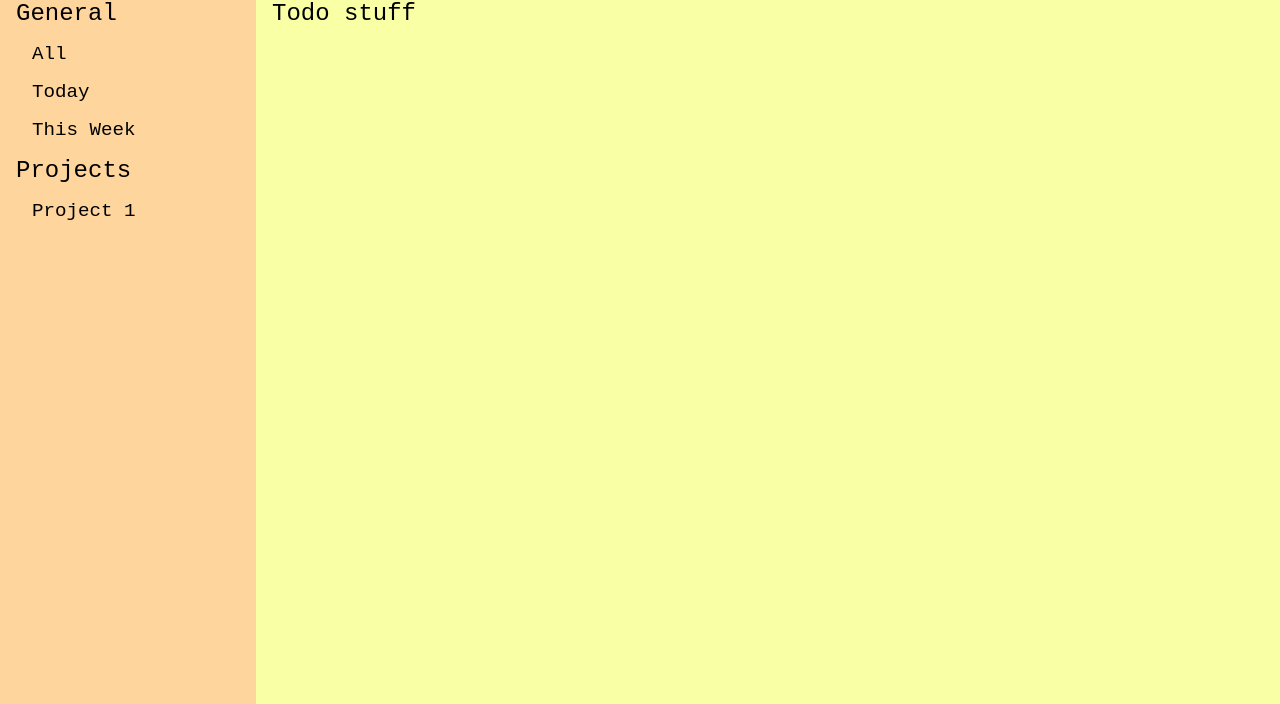
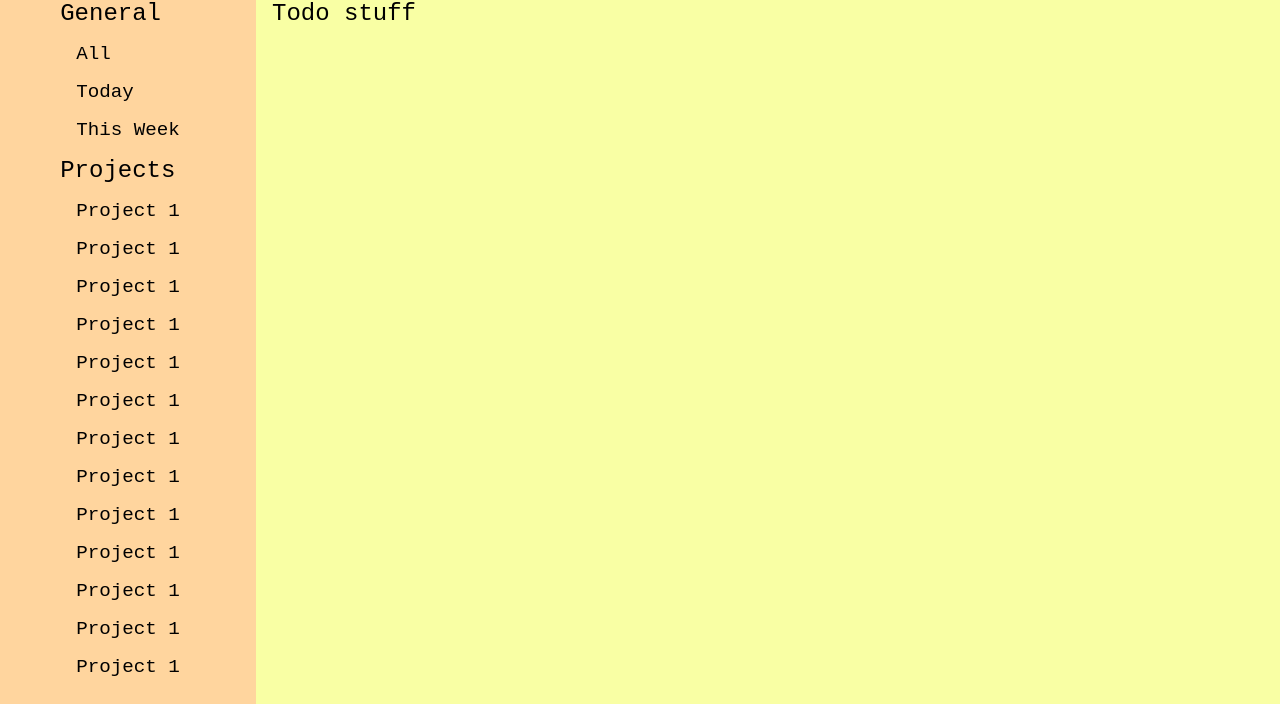
Before and after one commit to bananaplant7/odin-todo-list, a website: page dist/index.html in a window 1280 px wide. Shown: the part 96-800 px from the top of the page. Drawn offline with Linux system fonts and the light colour scheme.

Commit message:
center sidebar & add scroll to projects

```diff
--- a/dist/index.html
+++ b/dist/index.html
@@ -11,15 +11,43 @@
 <body>
     <header>Todo List&nbsp; <span class="headerIcon"> ☑️</span></header>
     <main>
+        <div class="sidebarContainer">
             <div class="sidebar">
                 General
                 <button class="all" id="all">All</button>
                 <button class="today" id="today">Today</button>
                 <button class="thisWeek" id="thisWeek">This Week</button>
                 Projects
-            <button class="thisWeek" id="thisWeek">Project 1</button>
+                <div class="projectsContainer">
+                    <button class="project">Project 1</button>
+                    <button class="project">Project 1</button>
+                    <button class="project">Project 1</button>
+                    <button class="project">Project 1</button>
+                    <button class="project">Project 1</button>
+                    <button class="project">Project 1</button>
+                    <button class="project">Project 1</button>
+                    <button class="project">Project 1</button>
+                    <button class="project">Project 1</button>
+                    <button class="project">Project 1</button>
+                    <button class="project">Project 1</button>
+                    <button class="project">Project 1</button>
+                    <button class="project">Project 1</button>
+                    <button class="project">Project 1</button>
+                    <button class="project">Project 1</button>
+                    <button class="project">Project 1</button>
+                    <button class="project">Project 1</button>
+                    <button class="project">Project 1</button>
+                    <button class="project">Project 1</button>
+                    <button class="project">Project 1</button>
+                    <button class="project">Project 1</button>
+                    <button class="project">Project 1</button>
+                    <button class="project">Project 1</button>
+                    <button class="project">Project 1</button>
+                    <button class="project">Project 1</button>
+                </div>
+            </div>
+        </div>
 
-        </div>
         <div class="todoContainer">Todo stuff</div>
     </main>
 </body>
--- a/dist/style.css
+++ b/dist/style.css
@@ -1,10 +1,10 @@
 /***** GENERAL *****/
 
 *, *::after, *::before {
-    box-sizing: border-box;
     margin: 0;
     padding: 0;
     font-family: monospace, sans-serif;
+    box-sizing: border-box;
 }
 
 button {
@@ -40,9 +40,14 @@ main {
     padding: 1rem;
 }
 
-.sidebar {
+.sidebarContainer {
     background-color: #FFD59E;
     min-width: 20vw;
+    display: flex;
+    justify-content: center;
+}
+
+.sidebar {
     word-break: break-word;
     display: flex;
     flex-direction: column;
@@ -57,6 +62,14 @@ main {
     padding-left: 1rem;
 }
 
+.projectsContainer {
+    display: flex;
+    flex-direction: column;
+    gap: 1rem;
+    overflow: auto;
+    padding-right: 1rem;
+}
+
 .todoContainer {
     background-color: #F9FFA4;
     min-width: 80vw;
```
Lines whose indentation alone changed are shown as unchanged.
